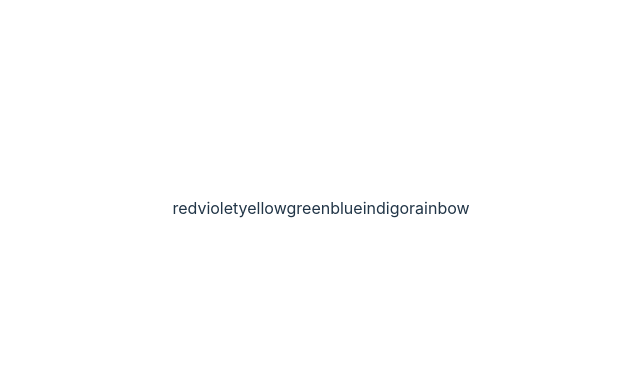
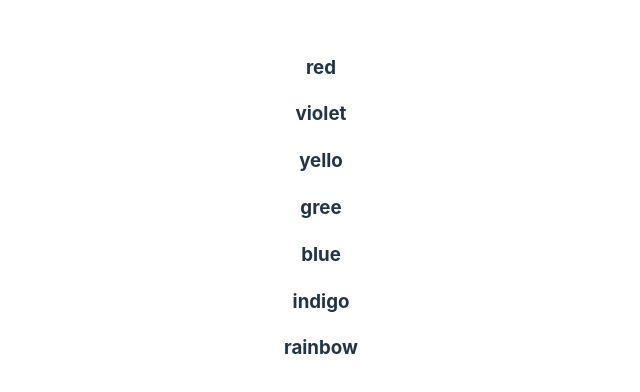
Before and after one commit to JoshLamptey/crash-tests, a React (Vite) app in the folder practice1/: page / in a window 1280 px wide. Shown: the part 192-584 px from the top of the page, without its empty margins (319-959 px from the left). Built offline with nearby package versions, Linux system fonts and the light colour scheme.

Commit message:
fifth symphony

```diff
--- a/practice1/src/App.jsx
+++ b/practice1/src/App.jsx
@@ -40,13 +40,13 @@ const sorted = action.map((games)=>{
 //console.log(sorted)
 
 const  colors =[
-  "red",
-  "violet",
-  "yellow",
-  "green",
-  "blue",
-  "indigo",
-  "rainbow"
+  <h3>red</h3>,
+  <h3>violet</h3>,
+  <h3>yello</h3>,
+  <h3>gree</h3>,
+  <h3>blue</h3>,
+  <h3>indigo</h3>,
+  <h3>rainbow</h3>
 ]
 return(
   <div>
```
